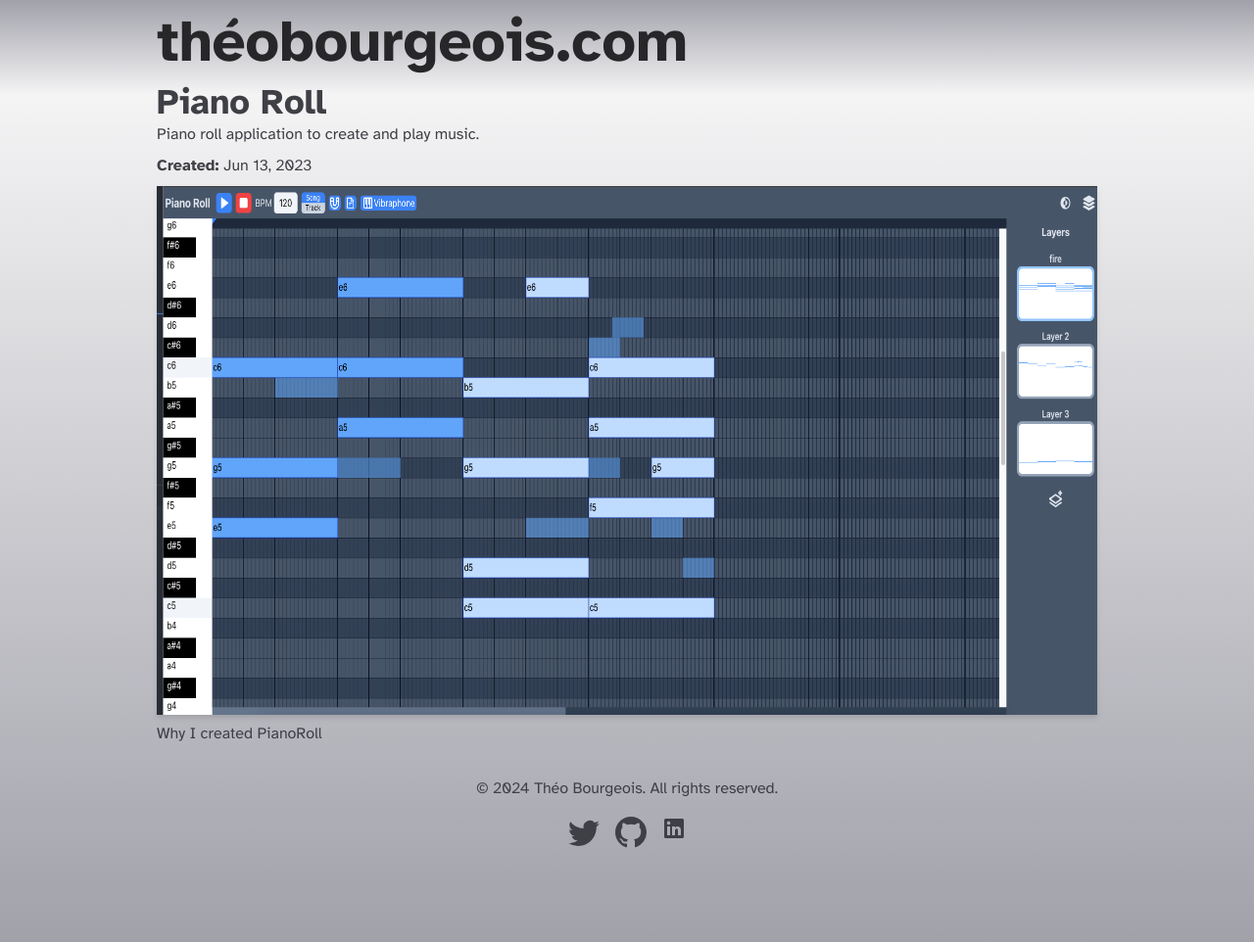
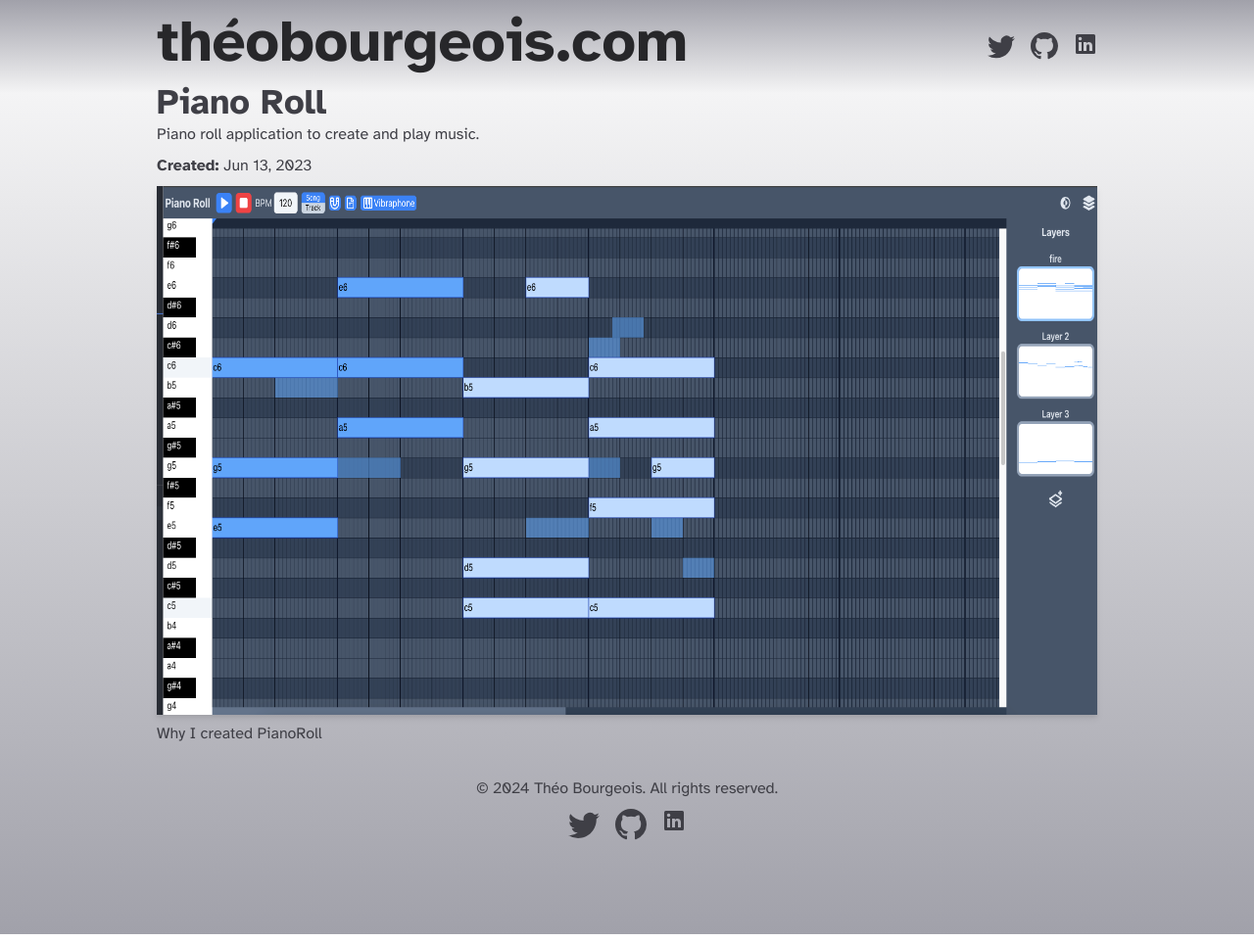
Before and after one commit to theobourgeois/theobourgeois.com, an Astro site: page /posts/piano-roll in a window 1280 px wide. Shown: the whole page at 98% size. Built offline with nearby package versions, Linux system fonts and the light colour scheme; Astro itself is replaced by a stand-in of ours.

Commit message:
add social media icons

```diff
--- a/src/components/Footer.astro
+++ b/src/components/Footer.astro
@@ -1,34 +1,13 @@
 ---
-const today = new Date();
+import Socials from './Socials.astro'
+
+const today = new Date()
 ---
 
 <footer>
 	&copy; {today.getFullYear()} Théo Bourgeois. All rights reserved.
-	<div class="social-links">
-		<a href="https://x.com/_theobourgeois" target="_blank">
-			<span class="sr-only">Follow me on Twitter/X</span>
-			<svg viewBox="0 0 16 16" aria-hidden="true" width="32" height="32" astro-icon="social/twitter"
-				><path
-					fill="currentColor"
-					d="M5.026 15c6.038 0 9.341-5.003 9.341-9.334 0-.14 0-.282-.006-.422A6.685 6.685 0 0 0 16 3.542a6.658 6.658 0 0 1-1.889.518 3.301 3.301 0 0 0 1.447-1.817 6.533 6.533 0 0 1-2.087.793A3.286 3.286 0 0 0 7.875 6.03a9.325 9.325 0 0 1-6.767-3.429 3.289 3.289 0 0 0 1.018 4.382A3.323 3.323 0 0 1 .64 6.575v.045a3.288 3.288 0 0 0 2.632 3.218 3.203 3.203 0 0 1-.865.115 3.23 3.23 0 0 1-.614-.057 3.283 3.283 0 0 0 3.067 2.277A6.588 6.588 0 0 1 .78 13.58a6.32 6.32 0 0 1-.78-.045A9.344 9.344 0 0 0 5.026 15z"
-				></path></svg
-			>
-		</a>
-		<a href="https://github.com/theobourgeois" target="_blank">
-			<span class="sr-only">Check out my GitHub</span>
-			<svg viewBox="0 0 16 16" aria-hidden="true" width="32" height="32" astro-icon="social/github"
-				><path
-					fill="currentColor"
-					d="M8 0C3.58 0 0 3.58 0 8c0 3.54 2.29 6.53 5.47 7.59.4.07.55-.17.55-.38 0-.19-.01-.82-.01-1.49-2.01.37-2.53-.49-2.69-.94-.09-.23-.48-.94-.82-1.13-.28-.15-.68-.52-.01-.53.63-.01 1.08.58 1.23.82.72 1.21 1.87.87 2.33.66.07-.52.28-.87.51-1.07-1.78-.2-3.64-.89-3.64-3.95 0-.87.31-1.59.82-2.15-.08-.2-.36-1.02.08-2.12 0 0 .67-.21 2.2.82.64-.18 1.32-.27 2-.27.68 0 1.36.09 2 .27 1.53-1.04 2.2-.82 2.2-.82.44 1.1.16 1.92.08 2.12.51.56.82 1.27.82 2.15 0 3.07-1.87 3.75-3.65 3.95.29.25.54.73.54 1.48 0 1.07-.01 1.93-.01 2.2 0 .21.15.46.55.38A8.012 8.012 0 0 0 16 8c0-4.42-3.58-8-8-8z"
-				></path></svg
-			>
-		</a>
-		<a href="https://www.linkedin.com/in/th%C3%A9o-bourgeois-889304215/" target="_blank">
-			<span class="sr-only">Check out my LinkedIn</span>
-			<svg xmlns="http://www.w3.org/2000/svg" width="32" height="32" viewBox="0 0 24 24" data-supported-dps="24x24" fill="currentColor" class="mercado-match" width="24" height="24" focusable="false">
-				<path d="M20.5 2h-17A1.5 1.5 0 002 3.5v17A1.5 1.5 0 003.5 22h17a1.5 1.5 0 001.5-1.5v-17A1.5 1.5 0 0020.5 2zM8 19H5v-9h3zM6.5 8.25A1.75 1.75 0 118.3 6.5a1.78 1.78 0 01-1.8 1.75zM19 19h-3v-4.74c0-1.42-.6-1.93-1.38-1.93A1.74 1.74 0 0013 14.19a.66.66 0 000 .14V19h-3v-9h2.9v1.3a3.11 3.11 0 012.7-1.4c1.55 0 3.36.86 3.36 3.66z"></path>
-			</svg>
-		</a>
+	<div class="flex justify-center mt-2">
+		<Socials />
 	</div>
 </footer>
 <style>
@@ -38,17 +17,4 @@ const today = new Date();
 		color: rgb(var(--gray));
 		text-align: center;
 	}
-	.social-links {
-		display: flex;
-		justify-content: center;
-		gap: 1em;
-		margin-top: 1em;
-	}
-	.social-links a {
-		text-decoration: none;
-		color: rgb(var(--gray));
-	}
-	.social-links a:hover {
-		color: rgb(var(--gray-dark));
-	}
 </style>
--- a/src/components/Header.astro
+++ b/src/components/Header.astro
@@ -1,5 +1,7 @@
-<header class="w-3/4 mx-auto flex pt-4">
-	<nav class="flex flex-col justify-center">
+---
+import Socials from "./Socials.astro";
+---
+<header class="w-3/4 mx-auto pt-4 flex justify-between items-center">
 		<h1><a class="font-semibold text-[9vw] sm:text-[8vw] md:text-6xl text-center text-zinc-800" href="/">théobourgeois.com</a></h1>
-	</nav>
+		<Socials size={28}/>
 </header>
--- /dev/null
+++ b/src/components/Socials.astro
@@ -0,0 +1,49 @@
+---
+
+interface Props {
+  size?: number;
+}
+
+const { size = 32 } = Astro.props
+---
+
+
+<div class="social-links">
+  <a href="https://x.com/_theobourgeois" target="_blank">
+    <span class="sr-only">Follow me on Twitter/X</span>
+    <svg viewBox="0 0 16 16" aria-hidden="true" width={size} height={size} astro-icon="social/twitter"
+      ><path
+        fill="currentColor"
+        d="M5.026 15c6.038 0 9.341-5.003 9.341-9.334 0-.14 0-.282-.006-.422A6.685 6.685 0 0 0 16 3.542a6.658 6.658 0 0 1-1.889.518 3.301 3.301 0 0 0 1.447-1.817 6.533 6.533 0 0 1-2.087.793A3.286 3.286 0 0 0 7.875 6.03a9.325 9.325 0 0 1-6.767-3.429 3.289 3.289 0 0 0 1.018 4.382A3.323 3.323 0 0 1 .64 6.575v.045a3.288 3.288 0 0 0 2.632 3.218 3.203 3.203 0 0 1-.865.115 3.23 3.23 0 0 1-.614-.057 3.283 3.283 0 0 0 3.067 2.277A6.588 6.588 0 0 1 .78 13.58a6.32 6.32 0 0 1-.78-.045A9.344 9.344 0 0 0 5.026 15z"
+      ></path></svg
+    >
+  </a>
+  <a href="https://github.com/theobourgeois" target="_blank">
+    <span class="sr-only">Check out my GitHub</span>
+    <svg viewBox="0 0 16 16" aria-hidden="true" width={size} height={size} astro-icon="social/github"
+      ><path
+        fill="currentColor"
+        d="M8 0C3.58 0 0 3.58 0 8c0 3.54 2.29 6.53 5.47 7.59.4.07.55-.17.55-.38 0-.19-.01-.82-.01-1.49-2.01.37-2.53-.49-2.69-.94-.09-.23-.48-.94-.82-1.13-.28-.15-.68-.52-.01-.53.63-.01 1.08.58 1.23.82.72 1.21 1.87.87 2.33.66.07-.52.28-.87.51-1.07-1.78-.2-3.64-.89-3.64-3.95 0-.87.31-1.59.82-2.15-.08-.2-.36-1.02.08-2.12 0 0 .67-.21 2.2.82.64-.18 1.32-.27 2-.27.68 0 1.36.09 2 .27 1.53-1.04 2.2-.82 2.2-.82.44 1.1.16 1.92.08 2.12.51.56.82 1.27.82 2.15 0 3.07-1.87 3.75-3.65 3.95.29.25.54.73.54 1.48 0 1.07-.01 1.93-.01 2.2 0 .21.15.46.55.38A8.012 8.012 0 0 0 16 8c0-4.42-3.58-8-8-8z"
+      ></path></svg
+    >
+  </a>
+  <a href="https://www.linkedin.com/in/th%C3%A9o-bourgeois-889304215/" target="_blank">
+    <span class="sr-only">Check out my LinkedIn</span>
+    <svg xmlns="http://www.w3.org/2000/svg" width={size} height={size} viewBox="0 0 24 24" data-supported-dps="24x24" fill="currentColor" class="mercado-match" width="24" height="24" focusable="false">
+      <path d="M20.5 2h-17A1.5 1.5 0 002 3.5v17A1.5 1.5 0 003.5 22h17a1.5 1.5 0 001.5-1.5v-17A1.5 1.5 0 0020.5 2zM8 19H5v-9h3zM6.5 8.25A1.75 1.75 0 118.3 6.5a1.78 1.78 0 01-1.8 1.75zM19 19h-3v-4.74c0-1.42-.6-1.93-1.38-1.93A1.74 1.74 0 0013 14.19a.66.66 0 000 .14V19h-3v-9h2.9v1.3a3.11 3.11 0 012.7-1.4c1.55 0 3.36.86 3.36 3.66z"></path>
+    </svg>
+  </a>
+</div>
+<style>
+  .social-links {
+		display: flex;
+		gap: 1em;
+	}
+	.social-links a {
+		text-decoration: none;
+		color: rgb(var(--gray));
+	}
+	.social-links a:hover {
+		color: rgb(var(--gray-dark));
+	}
+</style>
```
